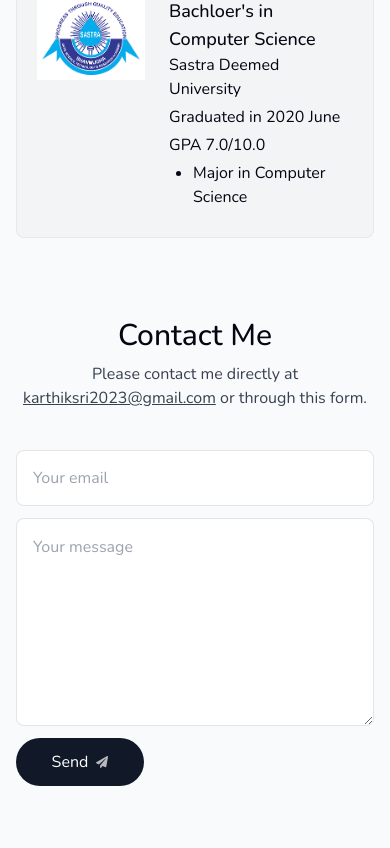
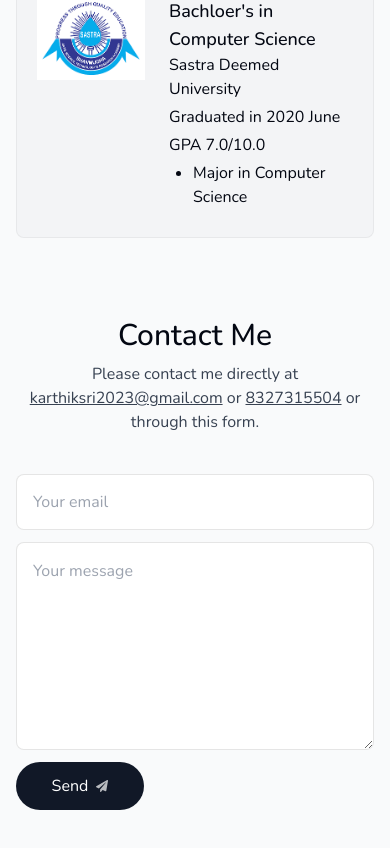
Before and after one commit to ks3669/Portfolio_website, a Next.js app: page / in a window 390 px wide. Shown: the part 8835-9683 px from the top of the page. Built offline with nearby package versions, Linux system fonts and the light colour scheme; no server answers.

Commit message:
Update contact.tsx
added phone number and increased the width of p tag in contact

```diff
--- a/components/contact.tsx
+++ b/components/contact.tsx
@@ -15,7 +15,7 @@ export default function Contact() {
     <motion.section
       id="contact"
       ref={ref}
-      className="mb-20 sm:mb-28 w-[min(100%,38rem)] text-center"
+      className="mb-20 sm:mb-28 w-[min(100%,43rem)] text-center"
       initial={{
         opacity: 0,
       }}
@@ -31,13 +31,13 @@ export default function Contact() {
     >
       <SectionHeading>Contact me</SectionHeading>
 
-      <p className="text-gray-700 -mt-6 dark:text-white/80">
-        Please contact me directly at{" "}
-        <a className="underline" href="mailto:karthiksri2023@gmail.com">
-          karthiksri2023@gmail.com
-        </a>{" "}
-        or through this form.
-      </p>
+        <p className="text-gray-700 -mt-6 dark:text-white/80">
+              Please contact me directly at{" "}
+              <a className="underline" href="mailto:example@gmail.com">
+                karthiksri2023@gmail.com
+              </a>{" "}
+              or <a className="underline" href="tel:+18327315504">8327315504</a> or through this form.
+        </p>
 
       <form
         className="mt-10 flex flex-col dark:text-black"
```
